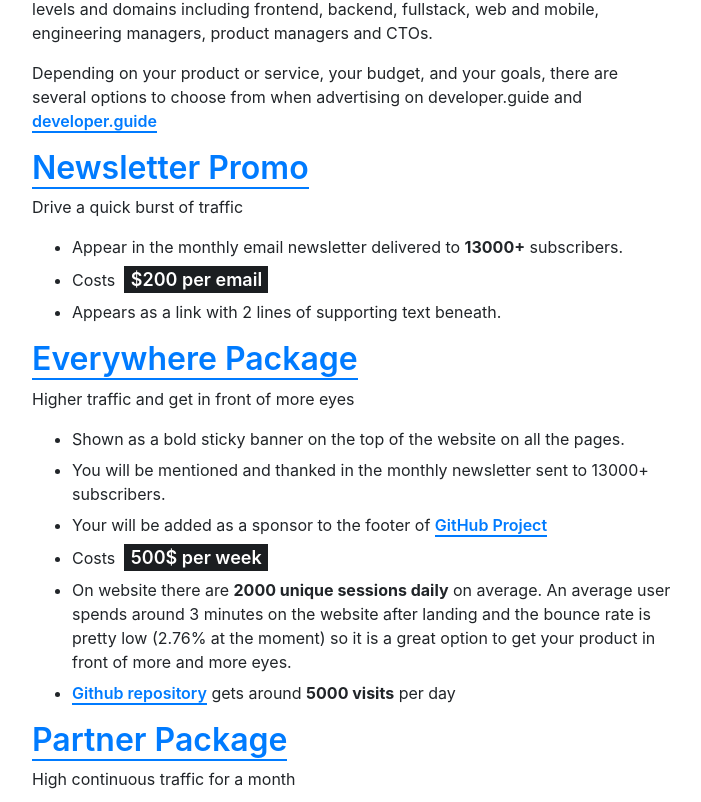
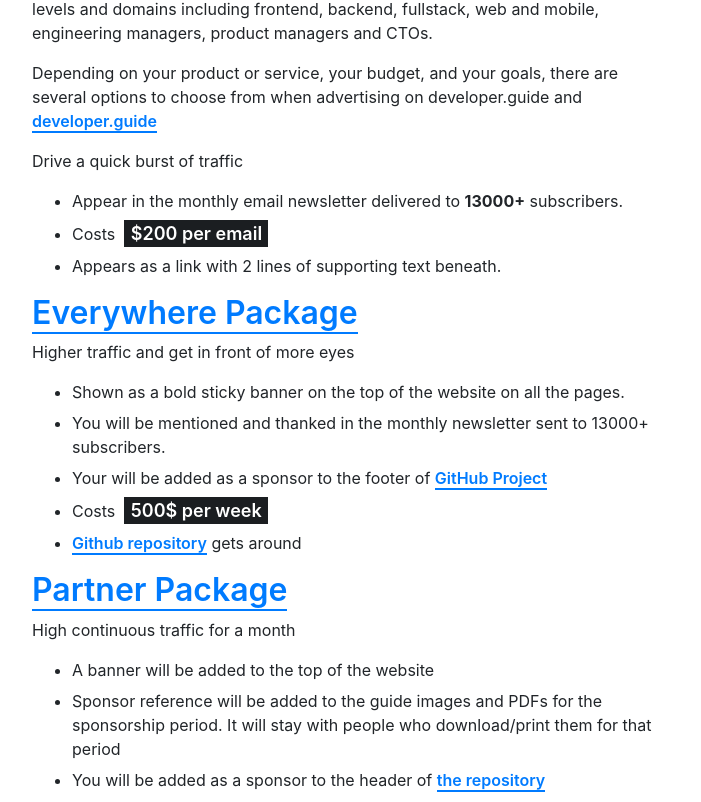
Before and after one commit to artyomDev/developer.guide, a Next.js app: page /sponsors in a window 1280 px wide. Shown: the part 590-1392 px from the top of the page, without its empty margins (288-989 px from the left). Built offline with nearby package versions, Linux system fonts and the light colour scheme; no server answers; a small style sheet from the web is missing.

Commit message:
roadmap update

```diff
--- a/pages/sponsors/index.js
+++ b/pages/sponsors/index.js
@@ -29,7 +29,6 @@
 
             <p>Depending on your product or service, your budget, and your goals, there are several options to choose from when advertising on developer.guide and <StrongLink href='https://github.com/artyomdev/developer.guide' target='_blank'>developer.guide</StrongLink></p>
 
-            <h2><StrongLink href='mailto:kamran@developer.guide?subject=Sponsoring developer.guide'>Newsletter Promo</StrongLink></h2>
             <p>Drive a quick burst of traffic</p>
             <ul>
               <li>Appear in the monthly email newsletter delivered to <strong>13000+</strong> subscribers.</li>
@@ -44,15 +43,14 @@
               <li>You will be mentioned and thanked in the monthly newsletter sent to 13000+ subscribers.</li>
               <li>Your will be added as a sponsor to the footer of <StrongLink href="https://github.com/artyomdev/developer.guide" target="_blank">GitHub Project</StrongLink></li>
               <li>Costs <Mark>500$ per week</Mark></li>
-              <li>On website there are <strong>2000 unique sessions daily</strong> on average. An average user spends around 3 minutes on the website after landing and the bounce rate is pretty low (2.76% at the moment) so it is a great option to get your product in front of more and more eyes.</li>
-              <li><StrongLink href="https://github.com/artyomdev/developer.guide" target="_blank">Github repository</StrongLink> gets around <strong>5000 visits</strong> per day</li>
+              <li><StrongLink href="https://github.com/artyomdev/developer.guide" target="_blank">Github repository</StrongLink> gets around </li>
             </ul>
 
             <h2><StrongLink href='mailto:kamran@developer.guide?subject=Sponsoring developer.guide'>Partner Package</StrongLink></h2>
             <p>High continuous traffic for a month</p>
             <ul>
               <li>A banner will be added to the top of the website</li>
-              <li>Sponsor reference will be added to the roadmap images and PDFs for the sponsorship period. It will stay with people who download/print them for that period</li>
+              <li>Sponsor reference will be added to the guide images and PDFs for the sponsorship period. It will stay with people who download/print them for that period</li>
               <li>You will be added as a sponsor to the header of <StrongLink href="https://github.com/artyomdev/developer.guide">the repository</StrongLink></li>
               <li>You will be mentioned in the monthly email sent to <strong>13000+ subscribers</strong></li>
               <li>Costs <Mark>3000$ per month</Mark></li>
```
